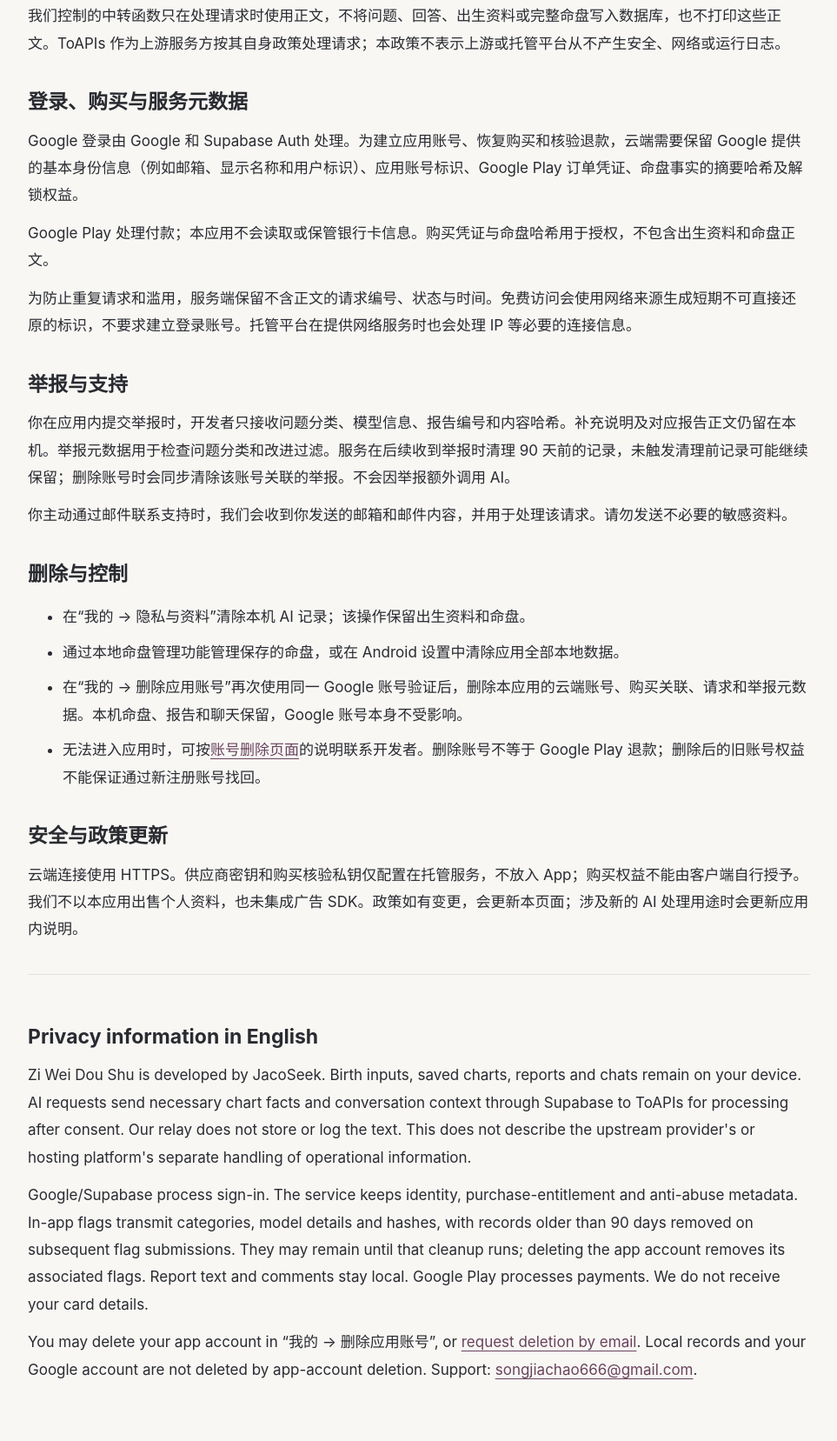
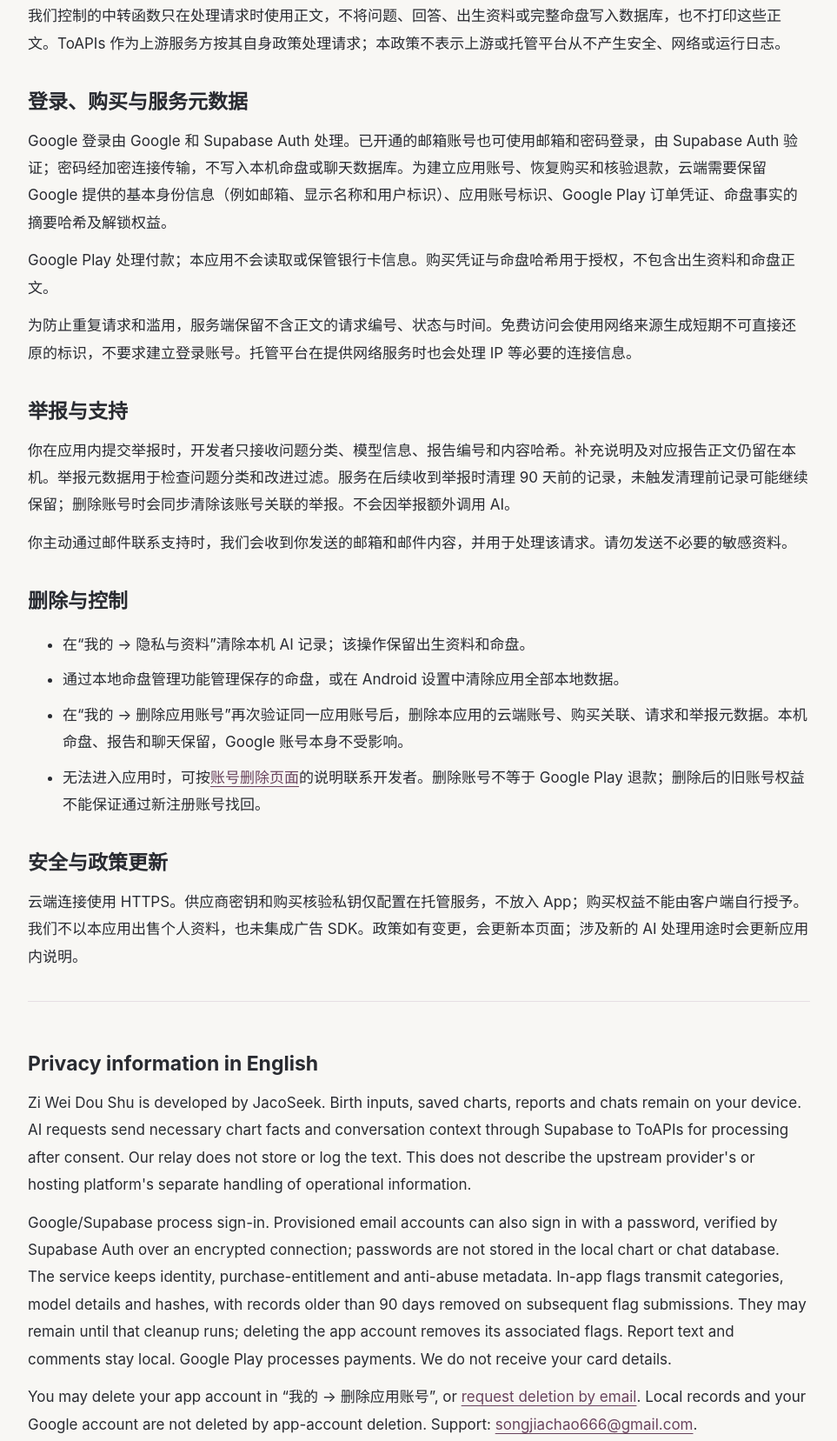
Before and after one commit to jacoseek/ziwei-support, a plain HTML site: page privacy.html in a window 1280 px wide. Shown: the part 805-2462 px from the top of the page at 87% size, without its empty margins (158-1121 px from the left). Drawn offline with Linux system fonts and the light colour scheme.

Commit message:
docs: explain provisioned email sign-in and account deletion

```diff
--- a/privacy.html
+++ b/privacy.html
@@ -2,8 +2,8 @@
 <header><a class="brand" href="index.html">紫微斗数</a><nav aria-label="网站导航"><a href="index.html">首页</a><a href="terms.html">服务条款</a><a href="delete-account.html">账号删除</a></nav></header><main><h1>隐私政策</h1><p class="meta">更新日期：2026 年 11 月 16 日 · 应用包名：com.pengqi.ziweidoushu</p><p>本政策说明 JacoSeek 开发的「紫微斗数」Android 应用如何处理资料。联系邮箱：<a href="mailto:songjiachao666@gmail.com">songjiachao666@gmail.com</a>。</p>
 <h2>本地功能与资料</h2><p>本命排盘、校时、宫位查看、本地知识和命盘管理无需注册或登录。你输入的出生资料、保存的命盘、已保存的 AI 报告、问题、回答及草稿存储在当前设备。应用不会自动将这些记录同步到云端，且已关闭应用的 Android 自动备份。你主动导出的文件由你自行保管。</p><p>卸载应用、清除应用数据、设备损坏或丢失可能导致本地记录无法恢复。退出登录或删除应用云端账号不会自动清除这些本地记录。</p>
 <h2>AI 请求</h2><p>首次使用 AI 前，应用会展示处理说明并征求同意。免费命格总览无需 Google 登录；付费专题和 AI 问答要求对应命盘的购买权益。</p><p>调用 AI 时，应用会将必要的宫位星曜依据、你的问题及相关解读上下文，经 Supabase 托管中转发送至 ToAPIs（api.toapis.cn）处理。应用不会自动附上称呼、精确生日或出生地点；你主动写进问题中的资料会随问题发送，请按需提供。</p><p>我们控制的中转函数只在处理请求时使用正文，不将问题、回答、出生资料或完整命盘写入数据库，也不打印这些正文。ToAPIs 作为上游服务方按其自身政策处理请求；本政策不表示上游或托管平台从不产生安全、网络或运行日志。</p>
-<h2>登录、购买与服务元数据</h2><p>Google 登录由 Google 和 Supabase Auth 处理。为建立应用账号、恢复购买和核验退款，云端需要保留 Google 提供的基本身份信息（例如邮箱、显示名称和用户标识）、应用账号标识、Google Play 订单凭证、命盘事实的摘要哈希及解锁权益。</p><p>Google Play 处理付款；本应用不会读取或保管银行卡信息。购买凭证与命盘哈希用于授权，不包含出生资料和命盘正文。</p><p>为防止重复请求和滥用，服务端保留不含正文的请求编号、状态与时间。免费访问会使用网络来源生成短期不可直接还原的标识，不要求建立登录账号。托管平台在提供网络服务时也会处理 IP 等必要的连接信息。</p>
+<h2>登录、购买与服务元数据</h2><p>Google 登录由 Google 和 Supabase Auth 处理。已开通的邮箱账号也可使用邮箱和密码登录，由 Supabase Auth 验证；密码经加密连接传输，不写入本机命盘或聊天数据库。为建立应用账号、恢复购买和核验退款，云端需要保留 Google 提供的基本身份信息（例如邮箱、显示名称和用户标识）、应用账号标识、Google Play 订单凭证、命盘事实的摘要哈希及解锁权益。</p><p>Google Play 处理付款；本应用不会读取或保管银行卡信息。购买凭证与命盘哈希用于授权，不包含出生资料和命盘正文。</p><p>为防止重复请求和滥用，服务端保留不含正文的请求编号、状态与时间。免费访问会使用网络来源生成短期不可直接还原的标识，不要求建立登录账号。托管平台在提供网络服务时也会处理 IP 等必要的连接信息。</p>
 <h2>举报与支持</h2><p>你在应用内提交举报时，开发者只接收问题分类、模型信息、报告编号和内容哈希。补充说明及对应报告正文仍留在本机。举报元数据用于检查问题分类和改进过滤。服务在后续收到举报时清理 90 天前的记录，未触发清理前记录可能继续保留；删除账号时会同步清除该账号关联的举报。不会因举报额外调用 AI。</p><p>你主动通过邮件联系支持时，我们会收到你发送的邮箱和邮件内容，并用于处理该请求。请勿发送不必要的敏感资料。</p>
-<h2>删除与控制</h2><ul><li>在“我的 → 隐私与资料”清除本机 AI 记录；该操作保留出生资料和命盘。</li><li>通过本地命盘管理功能管理保存的命盘，或在 Android 设置中清除应用全部本地数据。</li><li>在“我的 → 删除应用账号”再次使用同一 Google 账号验证后，删除本应用的云端账号、购买关联、请求和举报元数据。本机命盘、报告和聊天保留，Google 账号本身不受影响。</li><li>无法进入应用时，可按<a href="delete-account.html">账号删除页面</a>的说明联系开发者。删除账号不等于 Google Play 退款；删除后的旧账号权益不能保证通过新注册账号找回。</li></ul>
+<h2>删除与控制</h2><ul><li>在“我的 → 隐私与资料”清除本机 AI 记录；该操作保留出生资料和命盘。</li><li>通过本地命盘管理功能管理保存的命盘，或在 Android 设置中清除应用全部本地数据。</li><li>在“我的 → 删除应用账号”再次验证同一应用账号后，删除本应用的云端账号、购买关联、请求和举报元数据。本机命盘、报告和聊天保留，Google 账号本身不受影响。</li><li>无法进入应用时，可按<a href="delete-account.html">账号删除页面</a>的说明联系开发者。删除账号不等于 Google Play 退款；删除后的旧账号权益不能保证通过新注册账号找回。</li></ul>
 <h2>安全与政策更新</h2><p>云端连接使用 HTTPS。供应商密钥和购买核验私钥仅配置在托管服务，不放入 App；购买权益不能由客户端自行授予。我们不以本应用出售个人资料，也未集成广告 SDK。政策如有变更，会更新本页面；涉及新的 AI 处理用途时会更新应用内说明。</p>
-<section class="english" id="english" lang="en"><h2>Privacy information in English</h2><p>Zi Wei Dou Shu is developed by JacoSeek. Birth inputs, saved charts, reports and chats remain on your device. AI requests send necessary chart facts and conversation context through Supabase to ToAPIs for processing after consent. Our relay does not store or log the text. This does not describe the upstream provider's or hosting platform's separate handling of operational information.</p><p>Google/Supabase process sign-in. The service keeps identity, purchase-entitlement and anti-abuse metadata. In-app flags transmit categories, model details and hashes, with records older than 90 days removed on subsequent flag submissions. They may remain until that cleanup runs; deleting the app account removes its associated flags. Report text and comments stay local. Google Play processes payments. We do not receive your card details.</p><p>You may delete your app account in “我的 → 删除应用账号”, or <a href="delete-account.html#english">request deletion by email</a>. Local records and your Google account are not deleted by app-account deletion. Support: <a href="mailto:songjiachao666@gmail.com">songjiachao666@gmail.com</a>.</p></section></main><footer><a href="index.html">紫微斗数</a> · JacoSeek</footer></body></html>
+<section class="english" id="english" lang="en"><h2>Privacy information in English</h2><p>Zi Wei Dou Shu is developed by JacoSeek. Birth inputs, saved charts, reports and chats remain on your device. AI requests send necessary chart facts and conversation context through Supabase to ToAPIs for processing after consent. Our relay does not store or log the text. This does not describe the upstream provider's or hosting platform's separate handling of operational information.</p><p>Google/Supabase process sign-in. Provisioned email accounts can also sign in with a password, verified by Supabase Auth over an encrypted connection; passwords are not stored in the local chart or chat database. The service keeps identity, purchase-entitlement and anti-abuse metadata. In-app flags transmit categories, model details and hashes, with records older than 90 days removed on subsequent flag submissions. They may remain until that cleanup runs; deleting the app account removes its associated flags. Report text and comments stay local. Google Play processes payments. We do not receive your card details.</p><p>You may delete your app account in “我的 → 删除应用账号”, or <a href="delete-account.html#english">request deletion by email</a>. Local records and your Google account are not deleted by app-account deletion. Support: <a href="mailto:songjiachao666@gmail.com">songjiachao666@gmail.com</a>.</p></section></main><footer><a href="index.html">紫微斗数</a> · JacoSeek</footer></body></html>
```
Also changed, not shown: delete-account.html (+2 -2 lines).
